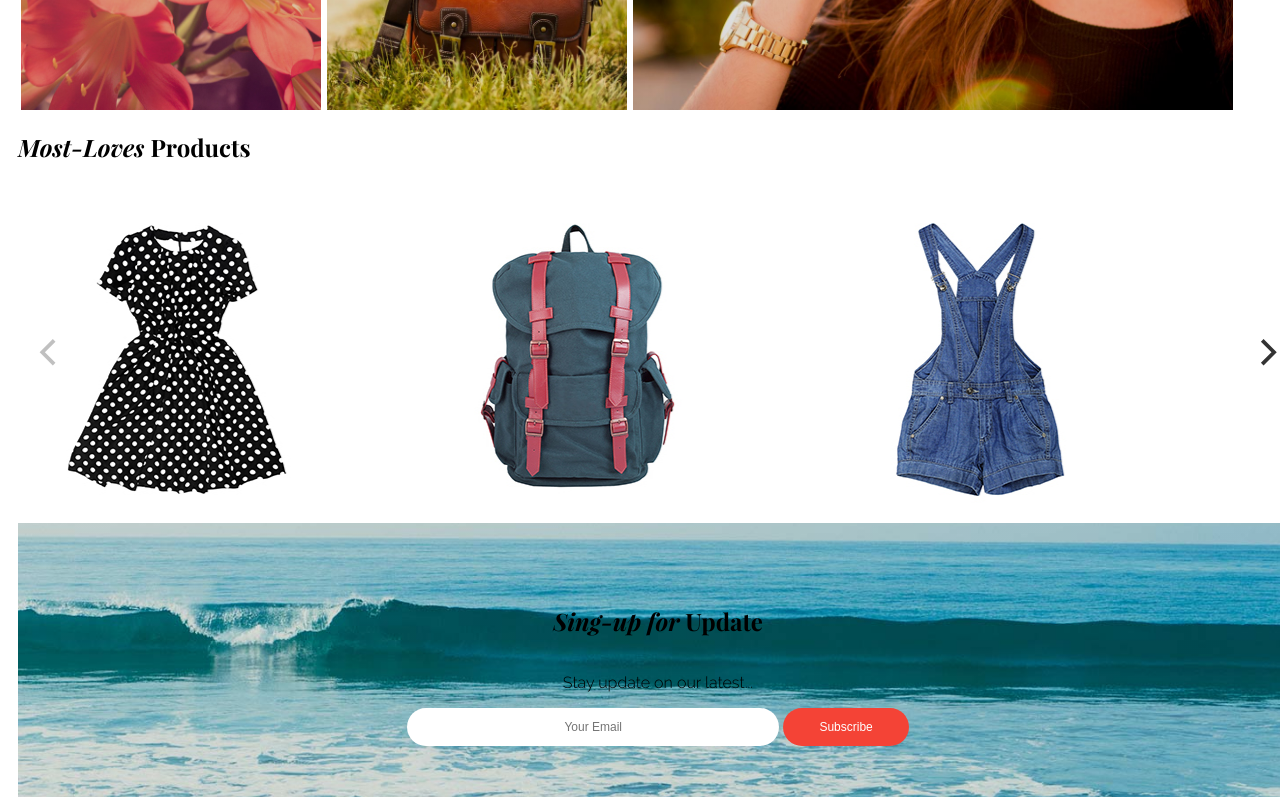
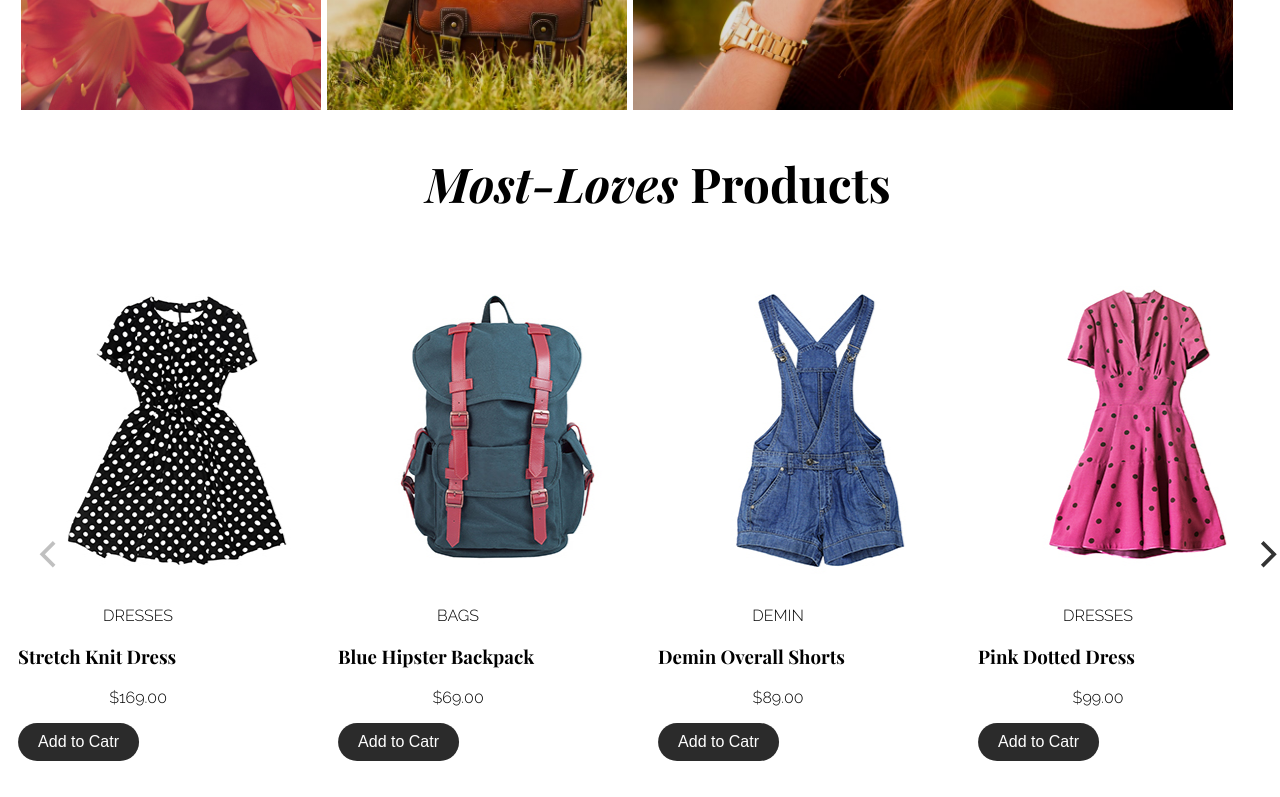
Before and after one commit to ShkarinAlex278/Aloha, a plain HTML site: page index.html in a window 1280 px wide. Shown: the part 1340-2137 px from the top of the page. Drawn offline with Linux system fonts and the light colour scheme.

Commit message:
added CSS bottom

```diff
--- a/css/flickity.css
+++ b/css/flickity.css
@@ -6,7 +6,9 @@ https://flickity.metafizzy.co
   position: relative;
 }
 
-  .flickity-enabled:focus { outline: none; }
+.flickity-enabled:focus {
+  outline: none;
+}
 
 .flickity-viewport {
   overflow: hidden;
@@ -57,7 +59,7 @@ https://flickity.metafizzy.co
 
 .flickity-button:focus {
   outline: none;
-    box-shadow: 0 0 0 5px #19F;
+  box-shadow: 0 0 0 5px #19f;
 }
 
 .flickity-button:active {
@@ -86,8 +88,12 @@ https://flickity.metafizzy.co
   transform: translateY(-50%);
 }
 
-  .flickity-prev-next-button.previous { left: 10px; }
-  .flickity-prev-next-button.next { right: 10px; }
+.flickity-prev-next-button.previous {
+  left: 10px;
+}
+.flickity-prev-next-button.next {
+  right: 10px;
+}
 /* right to left */
 .flickity-rtl .flickity-prev-next-button.previous {
   left: auto;
@@ -107,19 +113,21 @@ https://flickity.metafizzy.co
 }
 
 /* ---- page dots ---- */
-
+/* DDDOOOODODODOD */
 .flickity-page-dots {
   position: absolute;
   width: 100%;
-    bottom: -25px;
+  bottom: -10px;
   padding: 0;
-    margin: 0;
+  margin-bottom: 300;
   list-style: none;
   text-align: center;
-    line-height: 1;
+  line-height: 6;
 }
 
-  .flickity-rtl .flickity-page-dots { direction: rtl; }
+.flickity-rtl .flickity-page-dots {
+  direction: rtl;
+}
 
 .flickity-page-dots .dot {
   display: inline-block;
--- a/css/style.css
+++ b/css/style.css
@@ -308,6 +308,13 @@ h3 {
   font-size: 48px;
 }
 
+.MostLovesProducts {
+  position: relative;
+  text-align: center;
+  width: 100%;
+  font-size: 48px;
+}
+
 /* .figure-div {
   display: flex;
   justify-content: flex-start;
@@ -315,15 +322,183 @@ h3 {
   flex-direction: row;
   width: 100%;
   align-content: space-between;
-  padding-bottom: 50px;
-  overflow-x: scroll;
-} */
+  padding-bottom: 50px; */
+/* overflow-x: scroll; */
+/* } */
 
 .figure-div {
   width: 100%;
-  height: 300px;
-  padding-bottom: 40px;
+  height: 600px;
 }
+
+.figure-id {
+  width: 240px;
+  height: auto;
+}
+
+.figure-id img {
+  display: flex;
+  justify-content: center;
+  align-items: center;
+  flex-direction: row;
+  align-content: space-between;
+}
+
+.figure-id p {
+  width: 240px;
+  display: flex;
+  justify-content: center;
+  align-items: center;
+}
+/* FLALY START */
+
+/*! Flickity v2.2.1
+https://flickity.metafizzy.co
+---------------------------------------------- */
+
+.flickity-enabled {
+  position: relative;
+}
+
+.flickity-enabled:focus {
+  outline: none;
+}
+
+.flickity-viewport {
+  overflow: hidden;
+  position: relative;
+  height: 100%;
+}
+
+/* .flickity-slider {
+  position: absolute;
+  width: 100%;
+  height: 100%;
+} */
+
+/* draggable */
+
+.flickity-enabled.is-draggable {
+  -webkit-tap-highlight-color: transparent;
+  -webkit-user-select: none;
+  -moz-user-select: none;
+  -ms-user-select: none;
+  user-select: none;
+}
+
+.flickity-enabled.is-draggable .flickity-viewport {
+  cursor: move;
+  cursor: -webkit-grab;
+  cursor: grab;
+}
+
+.flickity-enabled.is-draggable .flickity-viewport.is-pointer-down {
+  cursor: -webkit-grabbing;
+  cursor: grabbing;
+}
+
+/* ---- flickity-button ---- */
+
+.flickity-button {
+  position: absolute;
+  background: hsla(0, 0%, 100%, 0.75);
+  border: none;
+  color: #333;
+}
+
+.flickity-button:hover {
+  background: white;
+  cursor: pointer;
+}
+
+.flickity-button:focus {
+  outline: none;
+  box-shadow: 0 0 0 5px #19f;
+}
+
+.flickity-button:active {
+  opacity: 0.6;
+}
+
+.flickity-button:disabled {
+  opacity: 0.3;
+  cursor: auto;
+  /* prevent disabled button from capturing pointer up event. #716 */
+  pointer-events: none;
+}
+
+.flickity-button-icon {
+  fill: currentColor;
+}
+
+/* ---- previous/next buttons ---- */
+
+.flickity-prev-next-button {
+  top: 50%;
+  width: 44px;
+  height: 44px;
+  border-radius: 50%;
+  /* vertically center */
+  transform: translateY(-50%);
+}
+
+.flickity-prev-next-button.previous {
+  left: 10px;
+}
+.flickity-prev-next-button.next {
+  right: 10px;
+}
+/* right to left */
+.flickity-rtl .flickity-prev-next-button.previous {
+  left: auto;
+  right: 10px;
+}
+.flickity-rtl .flickity-prev-next-button.next {
+  right: auto;
+  left: 10px;
+}
+
+.flickity-prev-next-button .flickity-button-icon {
+  position: absolute;
+  left: 20%;
+  top: 20%;
+  width: 60%;
+  height: 60%;
+}
+
+/* ---- page dots ---- */
+/* DDDOOOODODODOD */
+.flickity-page-dots {
+  position: absolute;
+  width: 100%;
+  bottom: -15px;
+  padding: 0;
+  margin-bottom: 300;
+  list-style: none;
+  text-align: center;
+  line-height: 6;
+}
+
+.flickity-rtl .flickity-page-dots {
+  direction: rtl;
+}
+
+.flickity-page-dots .dot {
+  display: inline-block;
+  width: 10px;
+  height: 10px;
+  margin: 0 8px;
+  background: #333;
+  border-radius: 50%;
+  opacity: 0.25;
+  cursor: pointer;
+}
+
+.flickity-page-dots .dot.is-selected {
+  opacity: 1;
+}
+
+/* FLAKY END */
 
 /* .figure-StretchKnitDress {
   display: flex;
@@ -396,6 +571,19 @@ h3 {
   height: auto;
   flex-direction: column;
 } */
+.buttonToCart {
+  display: flex;
+  justify-content: center;
+  align-items: center;
+  background-color: rgba(0, 0, 0, 0.83);
+  border: none;
+  color: white;
+  /* padding: 1em 2em, 2px, 3px, 50px; */
+  padding: 10px 20px;
+  text-align: center;
+  font-size: 16px;
+  border-radius: 27px;
+}
 
 .mail {
   position: relative;
@@ -410,19 +598,27 @@ h3 {
   justify-content: center;
   align-items: center;
   flex-direction: column;
+  color: aliceblue;
 }
 
 input[type="email"] {
+  display: flex;
+  justify-content: center;
+  align-items: center;
   border: none;
-  width: 300px;
-  color: white;
+  width: 400px;
+  height: 20px;
+  color: black;
   padding: 1em 3em;
-  text-align: center;
+  text-align: left;
   font-size: 12px;
-  border-radius: 20px;
+  border-radius: 23px;
 }
 
 input[type="submit"] {
+  display: flex;
+  justify-content: center;
+  align-items: center;
   background-color: #f44336;
   border: none;
   color: white;
@@ -430,6 +626,11 @@ input[type="submit"] {
   text-align: center;
   font-size: 12px;
   border-radius: 20px;
+
+  z-index: 1;
+  position: relative;
+  right: -346px;
+  bottom: 41px;
 }
 
 /* .mail {
--- a/index.html
+++ b/index.html
@@ -9,8 +9,9 @@
       crossorigin="anonymous"
     ></script>
     <link rel="stylesheet" type="text/css" href="css/reset.css" />
+
+    <!-- <link rel="stylesheet" type="text/css" href="css/flickity.css" /> -->
     <link rel="stylesheet" type="text/css" href="css/style.css" />
-    <link rel="stylesheet" type="text/css" href="css/flickity.css" />
     <script type="text/javascript" src="./js/main.js"></script>
 
 
@@ -108,7 +109,7 @@
       </section>
       <section>
         <!-- Featured -->
-        <h2><em>Most-Loves </em><strong>Products</strong></h2>
+        <h2 class="MostLovesProducts"><em>Most-Loves </em><strong>Products</strong></h2>
         <div class="figure-div" id ="product-list">
           <!-- Featured Products-->
           <figure class="figure-id">
@@ -116,7 +117,7 @@
             <p>DRESSES</p>
             <h3>Stretch Knit Dress</h3>
             <p>$169.00</p>
-            <button>Add to Catr</button>
+            <button class="buttonToCart">Add to Catr</button>
           </figure>
 
           <figure class="figure-id">
@@ -124,14 +125,14 @@
             <p>BAGS</p>
             <h3>Blue Hipster Backpack</h3>
             <p>$69.00</p>
-            <button>Add to Catr</button>
+            <button class="buttonToCart">Add to Catr</button class="buttonToCart">
           </figure>
           <figure class="figure-id">
             <img src="/images/demin-overall-shorts.jpg" />
             <p>DEMIN</p>
             <h3>Demin Overall Shorts</h3>
             <p>$89.00</p>
-            <button>Add to Catr</button>
+            <button class="buttonToCart">Add to Catr</button class="buttonToCart">
           </figure>
 
           <figure class="figure-id">
@@ -139,7 +140,7 @@
             <p>DRESSES</p>
             <h3>Pink Dotted Dress</h3>
             <p>$99.00</p>
-            <button>Add to Catr</button>
+            <button class="buttonToCart">Add to Catr</button class="buttonToCart">
           </figure>
 
           <figure class="figure-id">
@@ -147,28 +148,28 @@
             <p>DRESSES</p>
             <h3>Checked Stretch Dress</h3>
             <p>$99.00</p>
-            <button>Add to Catr</button>
+            <button class="buttonToCart">Add to Catr</button class="buttonToCart">
           </figure>
           <figure class="figure-id">
             <img src="/images/cotton-blue-shirt.jpg" />
             <p>SHIRTS</p>
             <h3>Cotton Blue Shirt</h3>
             <p>$99.00</p>
-            <button>Add to Catr</button>>
+            <button class="buttonToCart">Add to Catr</button class="buttonToCart">
           </figure>
           <figure class="figure-id">
             <img src="/images/blue-silk-dress.jpg" />
             <p>DRESSES</p>
             <h3>Blue Silk Dress</h3>
             <p>$99.00</p>
-            <button>Add to Catr</button>>
+            <button class="buttonToCart">Add to Catr</button class="buttonToCart">
           </figure>
           <figure class="figure-id">
             <img src="/images/cotton-yellow-tshirt.jpg" />
             <p>T-SHIRT</p>
             <h3>Cotton Yellow T-Shirt</h3>
             <p>$99.00</p>
-            <button>Add to Catr</button>></figure
+            <button class="buttonToCart">Add to Catr</button class="buttonToCart"></figure
 
 
         </div>
```
Lines whose indentation alone changed are shown as unchanged.
